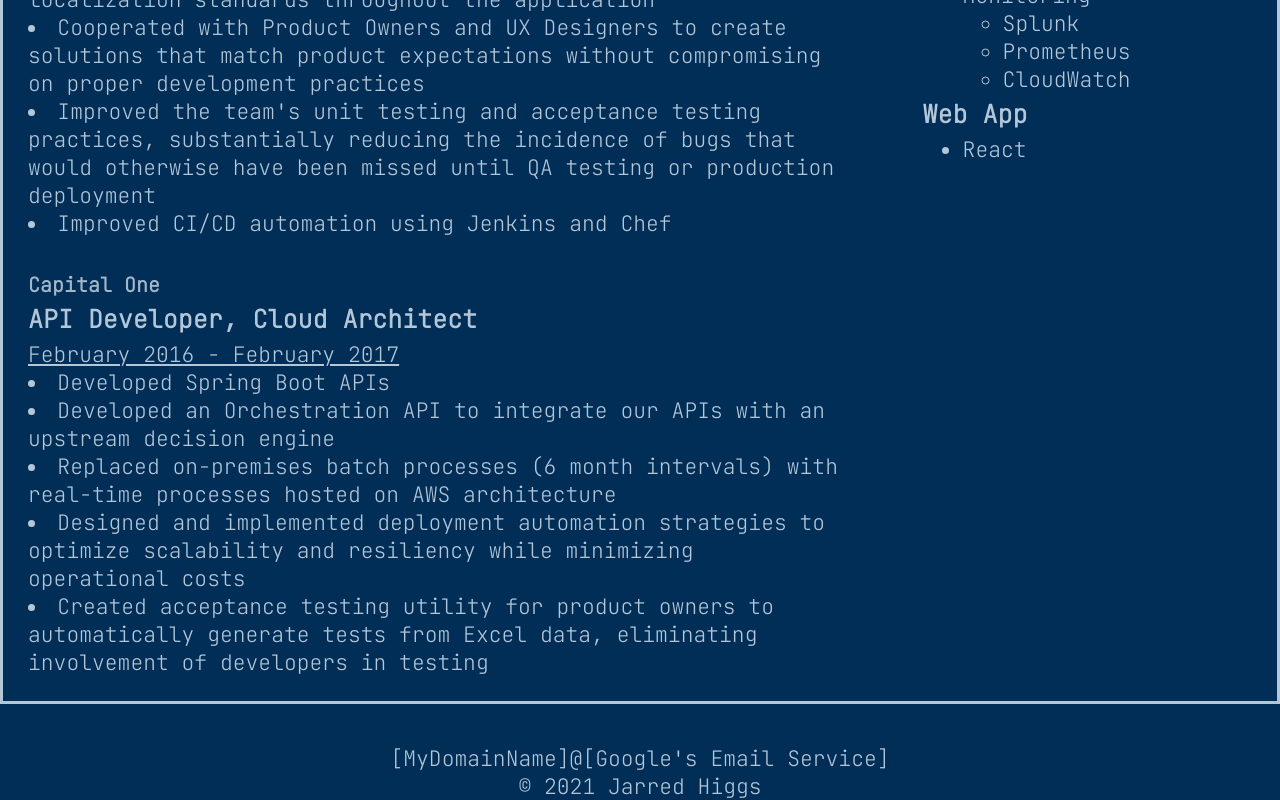
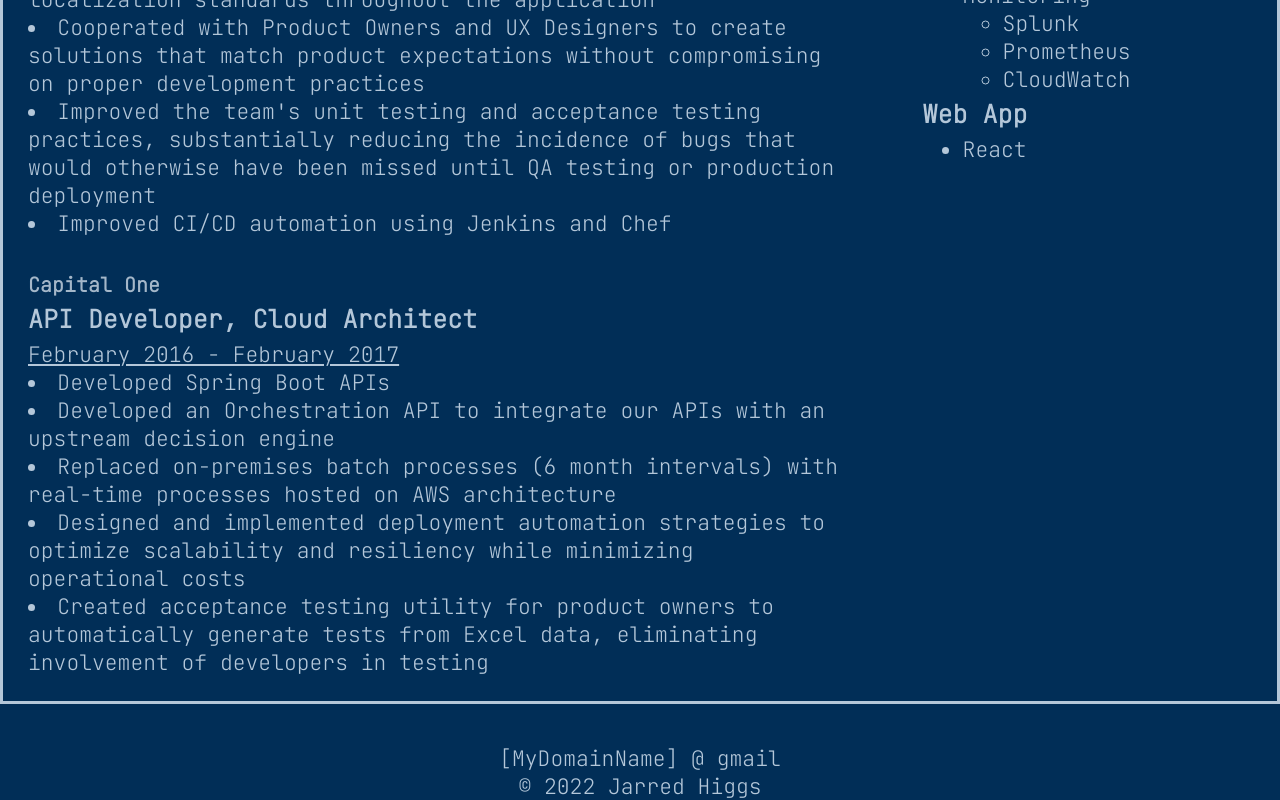
Before and after one commit to jarredhiggs/jarredhiggs-site, a React (Create React App) app: page /resume in a window 1280 px wide. Shown: the part 1897-2697 px from the top of the page. Built offline with nearby package versions, Linux system fonts and the light colour scheme.

Commit message:
Updated content

```diff
--- a/src/MainComponents/Footer.js
+++ b/src/MainComponents/Footer.js
@@ -3,8 +3,8 @@
 function Footer() {
     return (
         <div className="Footer">
-            <div id="email">[MyDomainName]@[Google's Email Service]</div>
-            © 2021 Jarred Higgs
+            <div id="email">[MyDomainName] @ gmail</div>
+            © 2022 Jarred Higgs
         </div>
     )
 }
```
